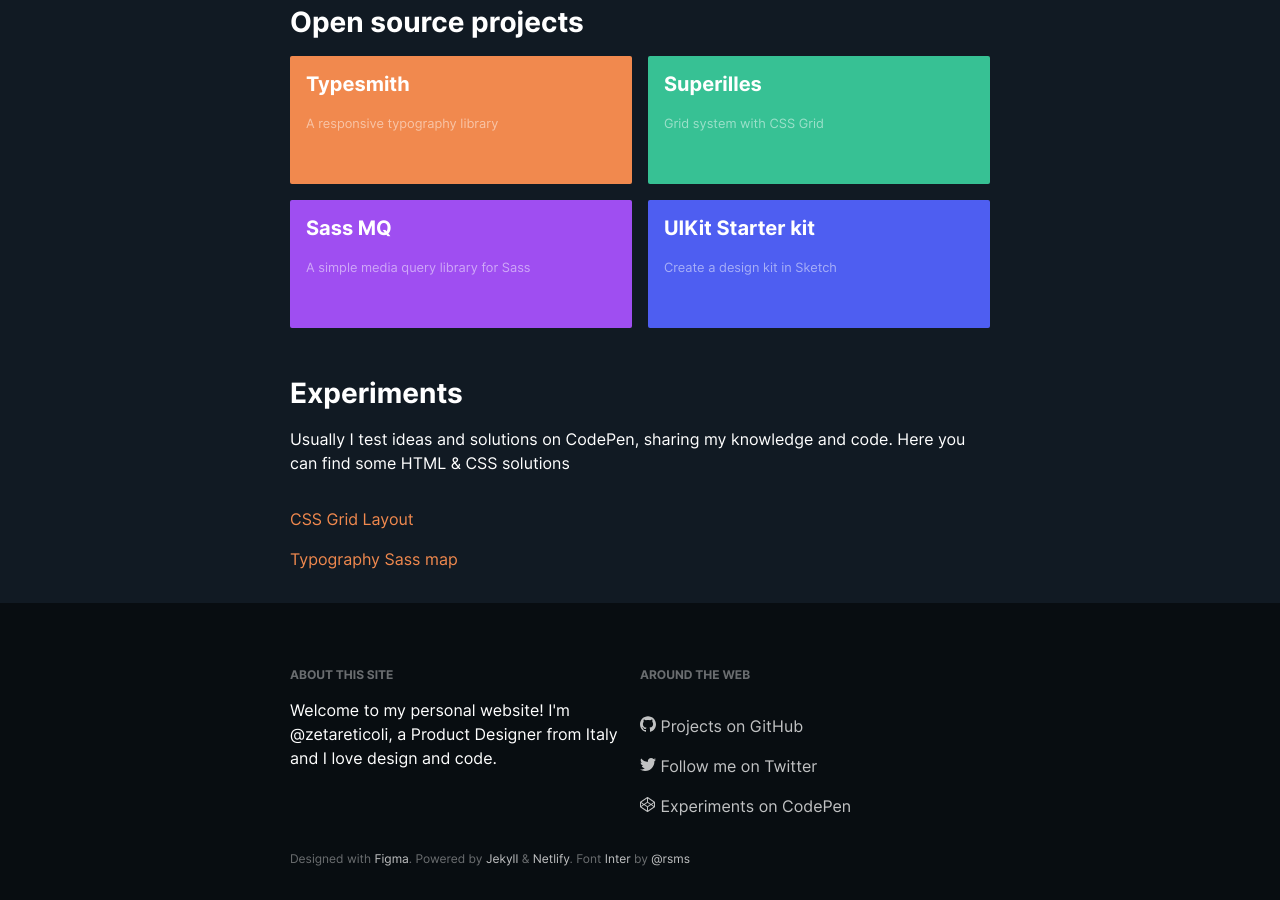
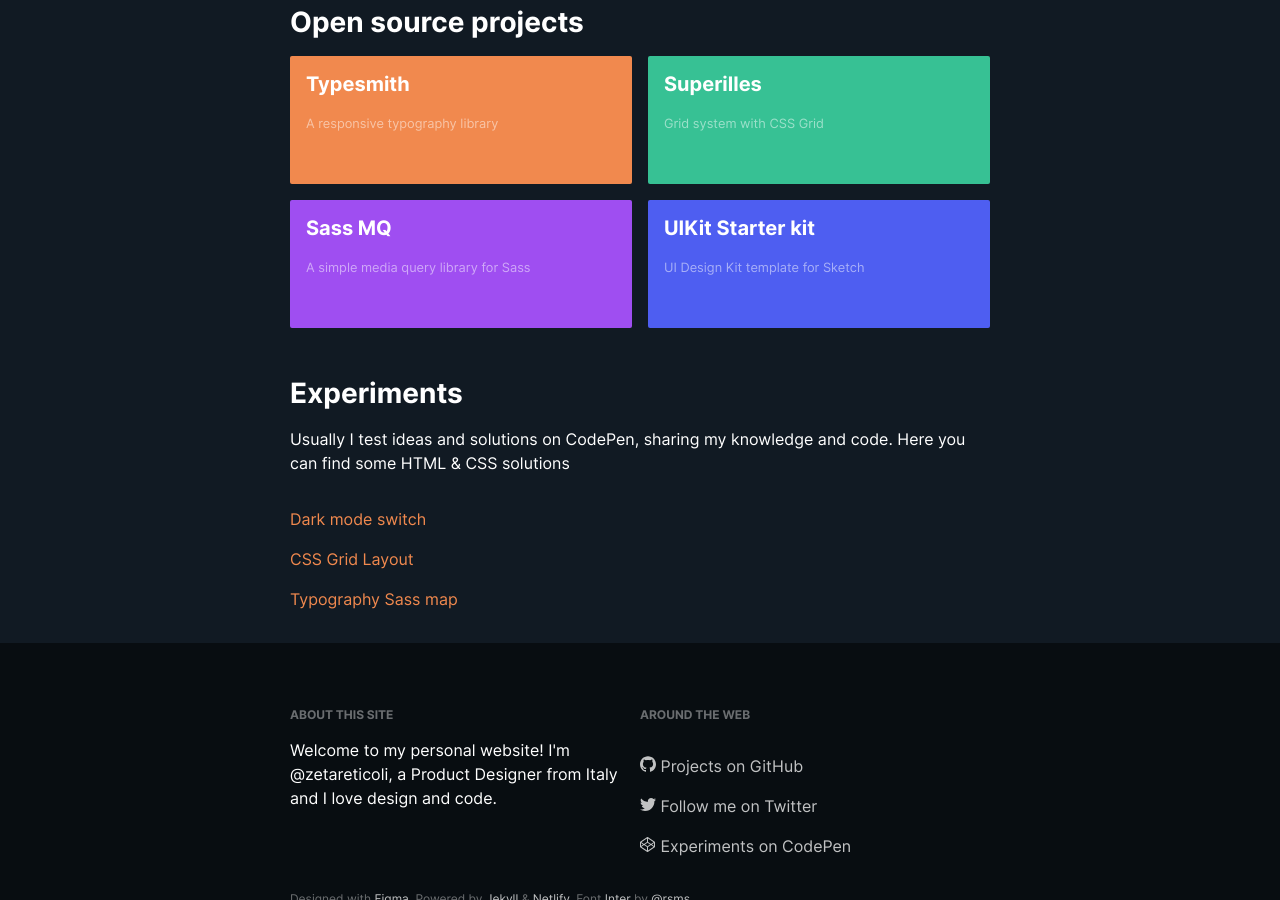
Before and after one commit to zetareticoli/fi, a Jekyll site: the page built from work.html, in a window 1280 px wide and 900 px high, scrolled down 938 px. Built offline with Jekyll 4.4.1, drawn with Linux system fonts in a browser that asks for light colours; nearby versions of some CDN libraries.

Commit message:
Revised site content

```diff
--- a/_config.yml
+++ b/_config.yml
@@ -83,6 +83,12 @@
 # Display links for the previous and next post on post pages.
 display-next-prev-post: true
 
+
+
+##############
+# CONTENT #
+##############
+
 navigation:
 - text: About
   url: /about/
@@ -92,6 +98,25 @@
   url: /work/
 - text: Workshop
   url: /workshop/
+
+
+projects:
+- title: Typesmith
+  desc: A responsive typography library
+  url: https://www.github.com/zetareticoli/typesmith
+  color: orange
+- title: Superilles
+  desc: Grid system with CSS Grid
+  url: https://www.github.com/zetareticoli/superilles
+  color: teal
+- title: Sass MQ
+  desc: A simple media query library for Sass
+  url: https://www.github.com/zetareticoli/mq
+  color: purple
+- title: UIKit Starter kit
+  desc: UI Design Kit template for Sketch
+  url: https://www.github.com/zetareticoli/uikit-starter
+  color: blue
 
 
 #####################
--- a/index.html
+++ b/index.html
@@ -32,8 +32,3 @@
     more collaborative workflows.
   </p>
 </section>
-
-<div class="callout">
-  <p>If you're interested in having me in to give a one or multi-day workshop at your company, get in touch!</p>
-  <a href="#">Book now</a>
-</div>
--- a/work.html
+++ b/work.html
@@ -47,22 +47,12 @@
 
 <h2>Open source projects</h2>
 <div class="list-card space">
-  <a class="card card--orange">
-    <h4>Typesmith</h4>
-    <small>A responsive typography library</small>
-  </a>
-  <a class="card card--teal">
-    <h4>Superilles</h4>
-    <small>Grid system with CSS Grid</small>
-  </a>
-  <a class="card card--purple">
-    <h4>Sass MQ</h4>
-    <small>A simple media query library for Sass</small>
-  </a>
-  <a class="card card--blue">
-    <h4>UIKit Starter kit</h4>
-    <small>Create a design kit in Sketch</small>
-  </a>
+  {% for project in site.projects %}
+    <a class="card card--{{project.color}}" href="{{project.url}}" rel="external">
+      <h4>{{project.title}}</h4>
+      <small>{{project.desc}}</small>
+    </a>
+  {% endfor %}
 </div>
 
 <h2>Experiments</h2>
@@ -71,6 +61,7 @@
   Here you can find some HTML & CSS solutions
 </p>
 <ul class="list-none">
-  <li><a href="">CSS Grid Layout</a></li>
-  <li><a href="">Typography Sass map</a></li>
+  <li><a href="https://codepen.io/zetareticoli/pen/MROMZE" rel="external">Dark mode switch</a></li>
+  <li><a href="https://codepen.io/zetareticoli/pen/GaXXQa" rel="external">CSS Grid Layout</a></li>
+  <li><a href="https://codepen.io/zetareticoli/pen/RwNLPEN" rel="external">Typography Sass map</a></li>
 </ul>
```
